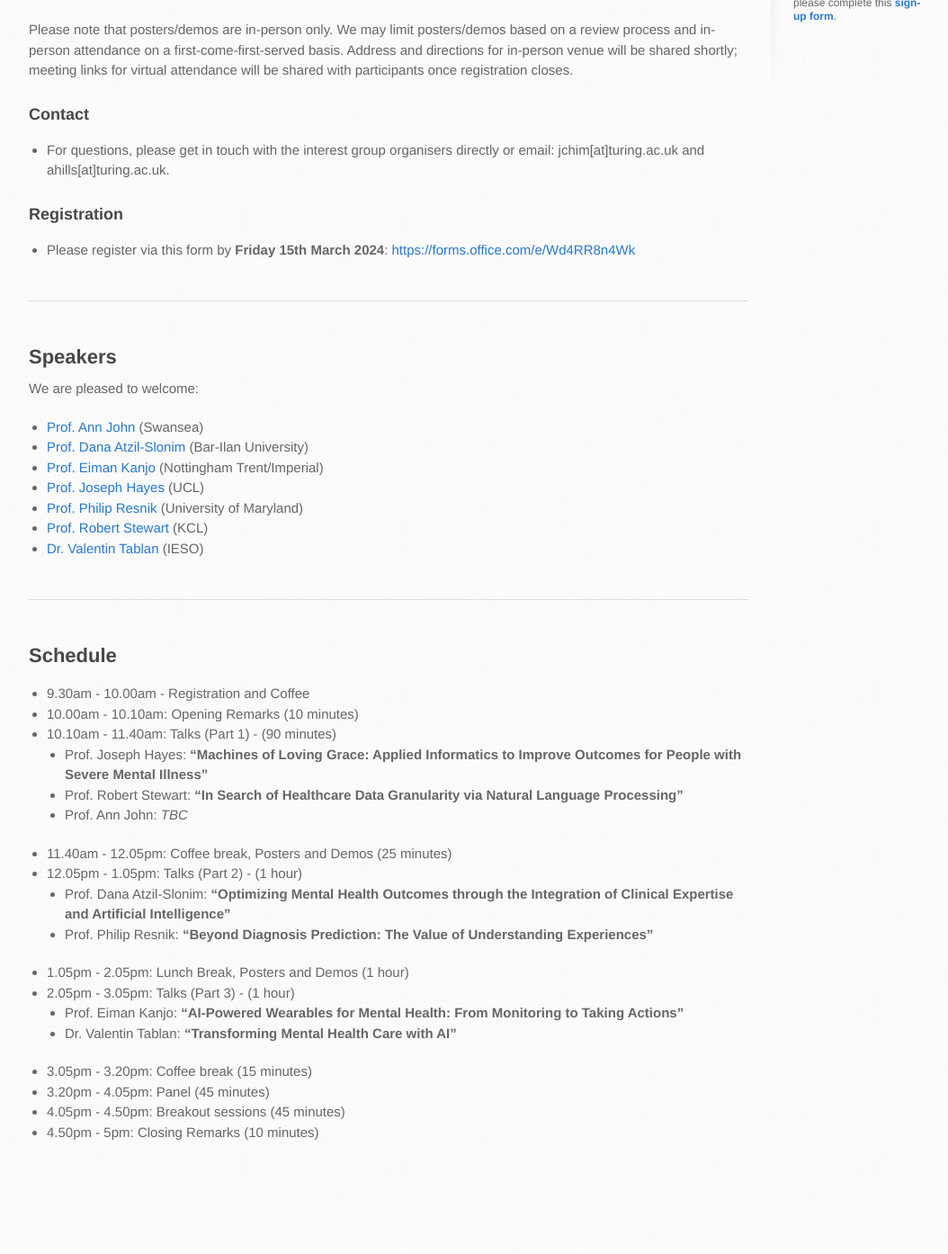
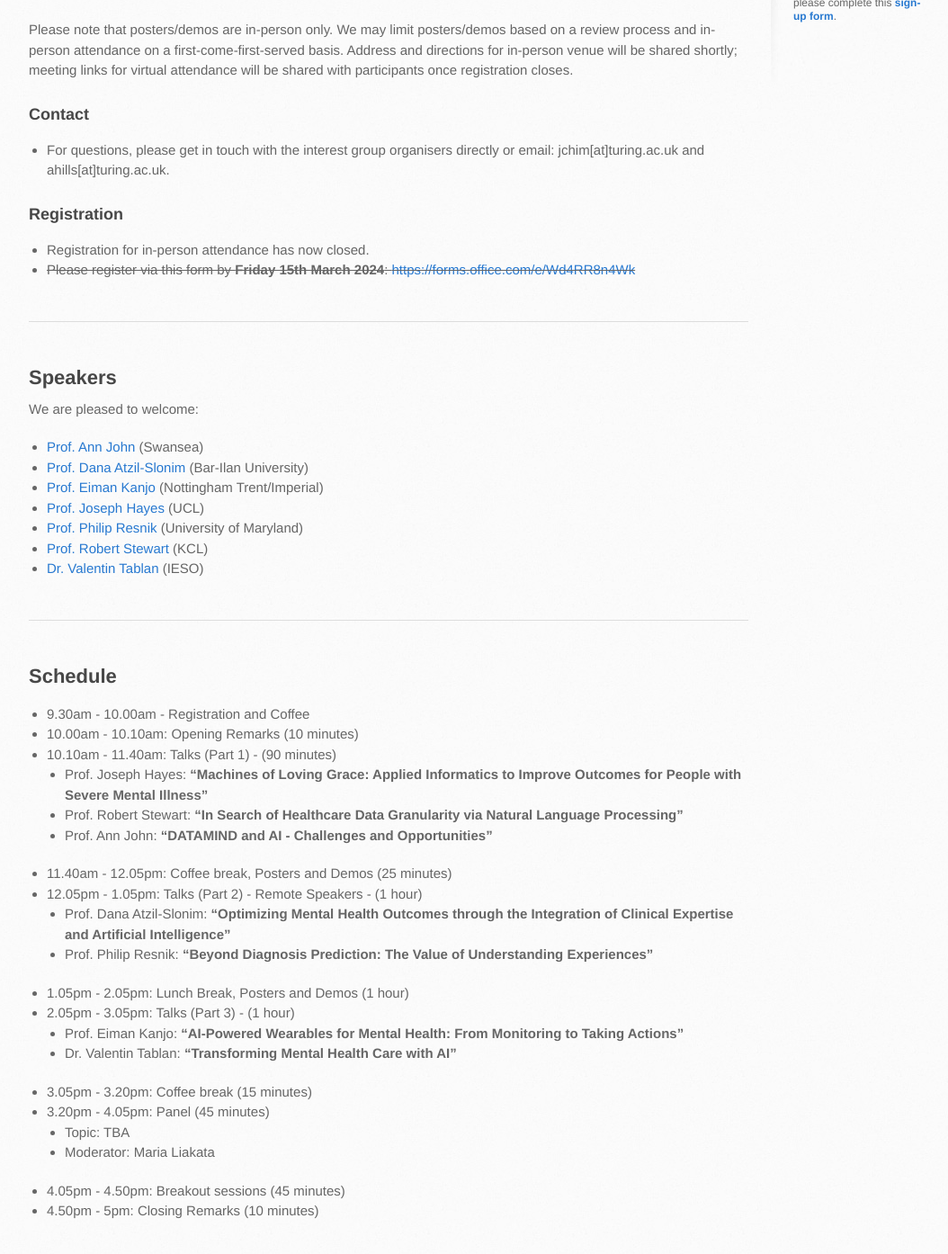
Before and after one commit to turing-ds4mh/turing-ds4mh.github.io, a Jekyll site: the page built from aiuk2024.md, in a window 1280 px wide and 1400 px high, scrolled down 531 px. Shown: the top 1394 px of the window at 90% size, without its empty margins (108-1162 px from the left). Built offline with Jekyll 4.4.1, drawn with Linux system fonts in a browser that asks for light colours; before the commit the page ends 1844 px from its top, so only the background shows below that.

Commit message:
2024/03/23 - all talk titles

```diff
--- a/aiuk2024.md
+++ b/aiuk2024.md
@@ -21,7 +21,8 @@ Please note that posters/demos are in-person only. We may limit posters/demos ba
 * For questions, please get in touch with the interest group organisers directly or email: jchim[at]turing.ac.uk and ahills[at]turing.ac.uk.
 
 ### Registration
-* Please register via this form by **Friday 15th March 2024**: [https://forms.office.com/e/Wd4RR8n4Wk](https://forms.office.com/e/Wd4RR8n4Wk)
+* Registration for in-person attendance has now closed.
+* ~~Please register via this form by **Friday 15th March 2024**: [https://forms.office.com/e/Wd4RR8n4Wk](https://forms.office.com/e/Wd4RR8n4Wk)~~
 
 ---
 ## Speakers
@@ -42,9 +43,9 @@ We are pleased to welcome:
 * 10.10am - 11.40am: Talks (Part 1) - (90 minutes)
     * Prof. Joseph Hayes: **"Machines of Loving Grace: Applied Informatics to Improve Outcomes for People with Severe Mental Illness"**
     * Prof. Robert Stewart: **“In Search of Healthcare Data Granularity via Natural Language Processing”**
-    * Prof. Ann John: _TBC_
+    * Prof. Ann John: **"DATAMIND and AI - Challenges and Opportunities"**
 * 11.40am - 12.05pm: Coffee break, Posters and Demos (25 minutes)
-* 12.05pm - 1.05pm: Talks (Part 2) - (1 hour)
+* 12.05pm - 1.05pm: Talks (Part 2) - Remote Speakers - (1 hour)
     *  Prof. Dana Atzil-Slonim: **"Optimizing Mental Health Outcomes through the Integration of Clinical Expertise and Artificial Intelligence"**
     * Prof. Philip Resnik: **"Beyond Diagnosis Prediction: The Value of Understanding Experiences"**
 * 1.05pm - 2.05pm: Lunch Break, Posters and Demos (1 hour)
@@ -53,6 +54,7 @@ We are pleased to welcome:
     * Dr. Valentin Tablan: **"Transforming Mental Health Care with AI"**
 * 3.05pm - 3.20pm: Coffee break (15 minutes)
 * 3.20pm - 4.05pm: Panel (45 minutes)
+    * Topic: TBA
+    * Moderator: Maria Liakata
 * 4.05pm - 4.50pm: Breakout sessions (45 minutes)
 * 4.50pm - 5pm: Closing Remarks (10 minutes)
-<!--<br/><br/>-->
```
